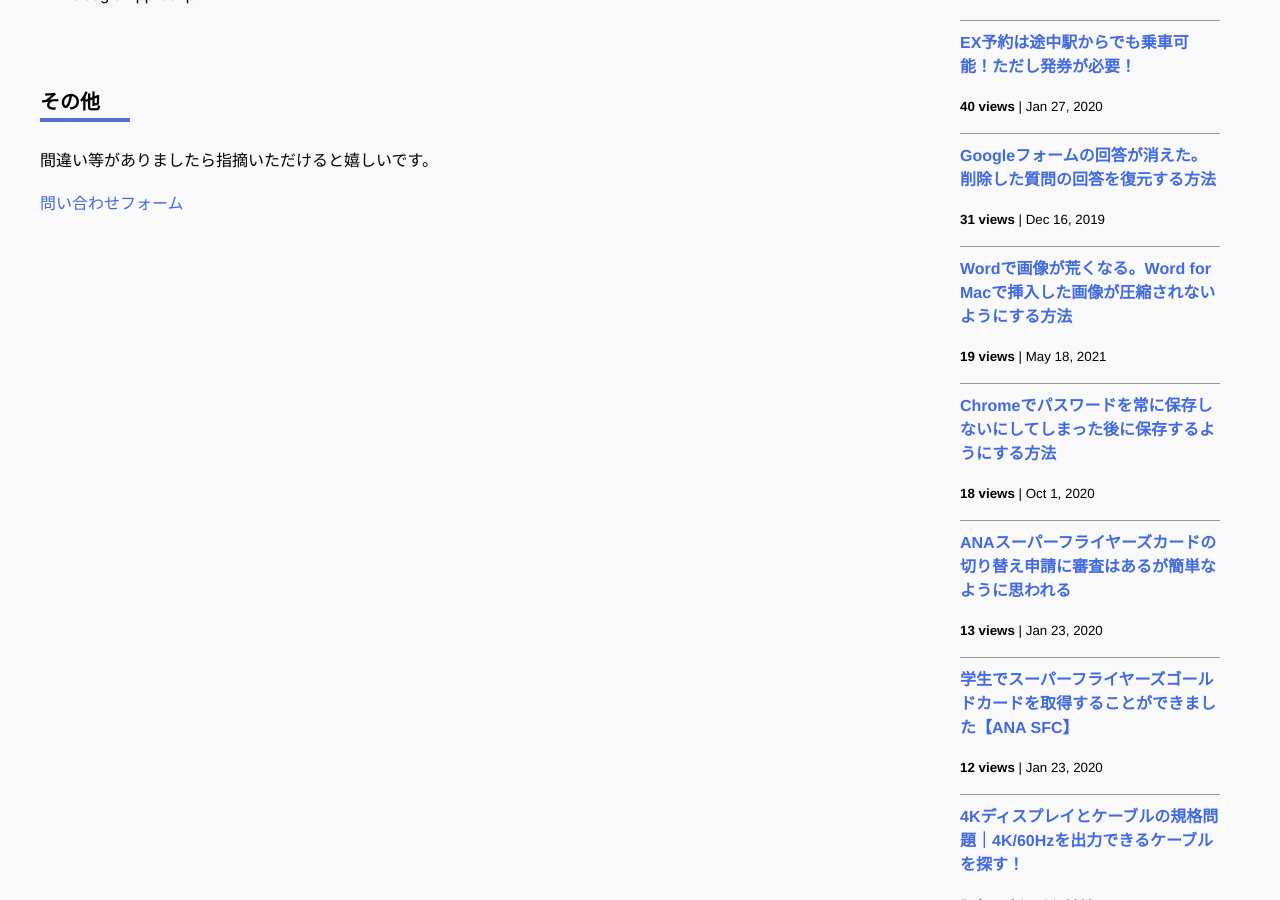
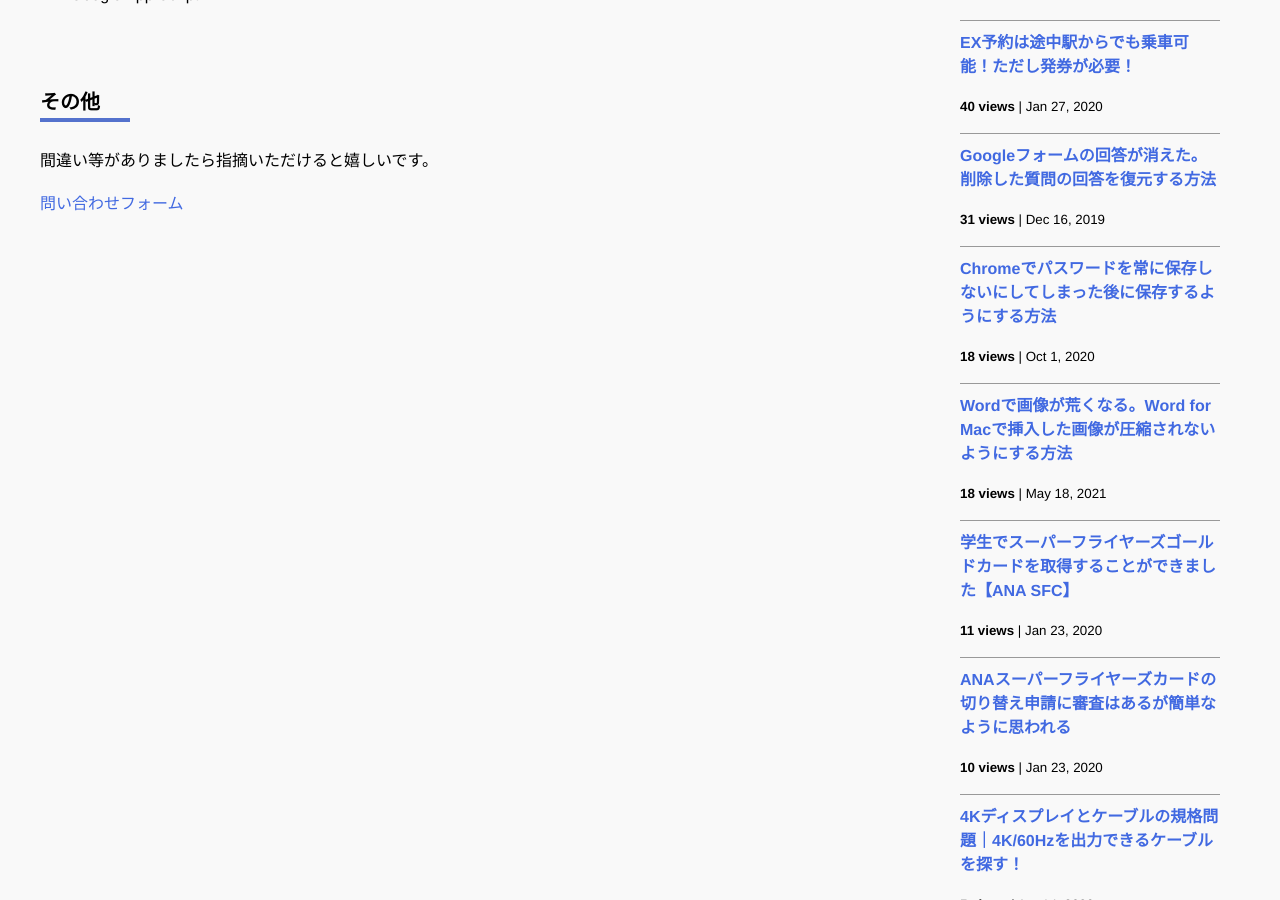
Before and after one commit to iwanaminami/shoyaiwaname, a Jekyll site: the page built from about.markdown, in a window 1280 px wide and 900 px high, scrolled down 854 px. Built offline with Jekyll 4.4.1, drawn with Linux system fonts in a browser that asks for light colours; nearby versions of some CDN libraries; comment, search, counter and statistics services are not loaded.

Commit message:
chore(ga): update _data/popularposts.yml 20260827-0052

```diff
--- a/_data/popularposts.yml
+++ b/_data/popularposts.yml
@@ -3,15 +3,15 @@ side:
     url: "/2020/01/27/ex-rideontheway.html"
   - view: 31
     url: "/2019/12/16/restore-googleform.html"
-  - view: 19
-    url: "/2021/05/18/image-compression-word.html"
   - view: 18
     url: "/2020/10/01/googlepassword.html"
+  - view: 18
+    url: "/2021/05/18/image-compression-word.html"
   - view: 15
     url: "/"
-  - view: 13
+  - view: 11
+    url: "/2020/01/23/sfcgold.html"
+  - view: 10
     url: "/2020/01/23/sfc-judge.html"
-  - view: 12
-    url: "/2020/01/23/sfcgold.html"
   - view: 5
     url: "/2020/04/14/4kcable.html"
```
